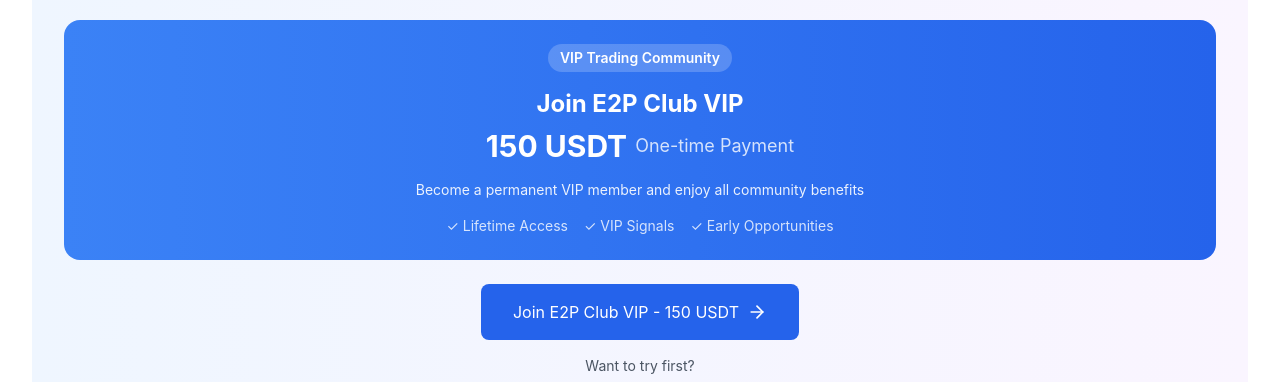
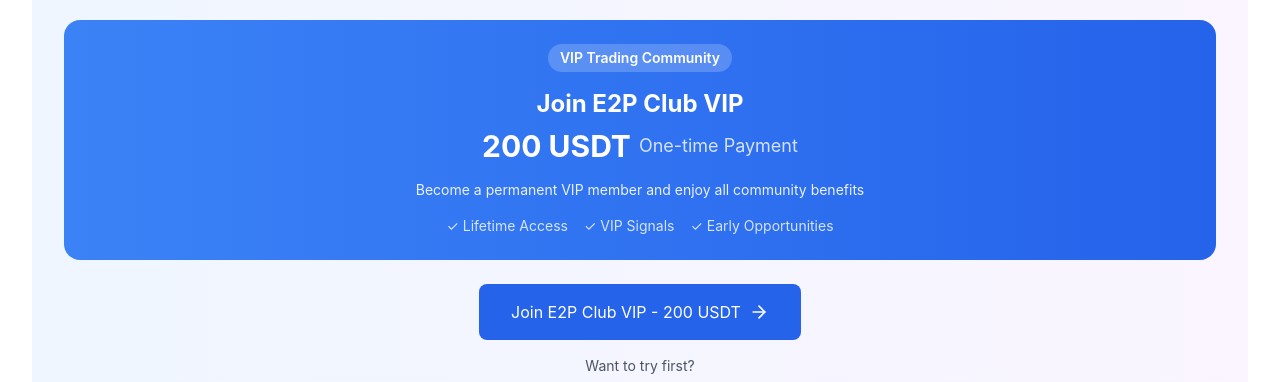
Before and after one commit to aliarlan1028-cpu/E2PDAO, a Next.js app: page /e2p-club in a window 1280 px wide. Shown: the part 3040-3422 px from the top of the page. Built offline with nearby package versions, Linux system fonts and the light colour scheme.

Commit message:
200 USDT

```diff
--- a/app/e2p-club/page.tsx
+++ b/app/e2p-club/page.tsx
@@ -378,7 +378,7 @@
                     Join E2P Club VIP
                   </h4>
                   <div className="flex items-center justify-center space-x-2 mb-4">
-                    <span className="text-3xl font-bold text-white">150 USDT</span>
+                    <span className="text-3xl font-bold text-white">200 USDT</span>
                     <span className="text-white/80 text-lg">One-time Payment</span>
                   </div>
                   <p className="text-white/90 text-sm mb-4">
@@ -398,7 +398,7 @@
                     rel="noopener noreferrer"
                     className="inline-flex items-center px-8 py-4 bg-primary-600 text-white rounded-lg hover:bg-primary-700 transition-colors btn-hover"
                   >
-                    Join E2P Club VIP - 150 USDT
+                    Join E2P Club VIP - 200 USDT
                     <ArrowRight className="ml-2 w-5 h-5" />
                   </a>
 
--- a/app/e2p-signal-bot/page.tsx
+++ b/app/e2p-signal-bot/page.tsx
@@ -431,7 +431,7 @@
                   Access Professional Signal Bot
                 </h3>
                 <div className="flex items-center justify-center space-x-2 mb-4">
-                  <span className="text-3xl font-bold text-white">150 USDT</span>
+                  <span className="text-3xl font-bold text-white">200 USDT</span>
                   <span className="text-white/80 text-lg">One-time Payment</span>
                 </div>
                 <p className="text-white/90 text-sm mb-4">
@@ -453,7 +453,7 @@
                   rel="noopener noreferrer"
                   className="inline-flex items-center px-8 py-4 bg-primary-600 text-white font-semibold rounded-lg hover:bg-primary-700 transition-colors"
                 >
-                  Join E2P Club VIP - 150 USDT
+                  Join E2P Club VIP - 200 USDT
                   <ExternalLink className="ml-2 w-5 h-5" />
                 </Link>
               </div>
```
